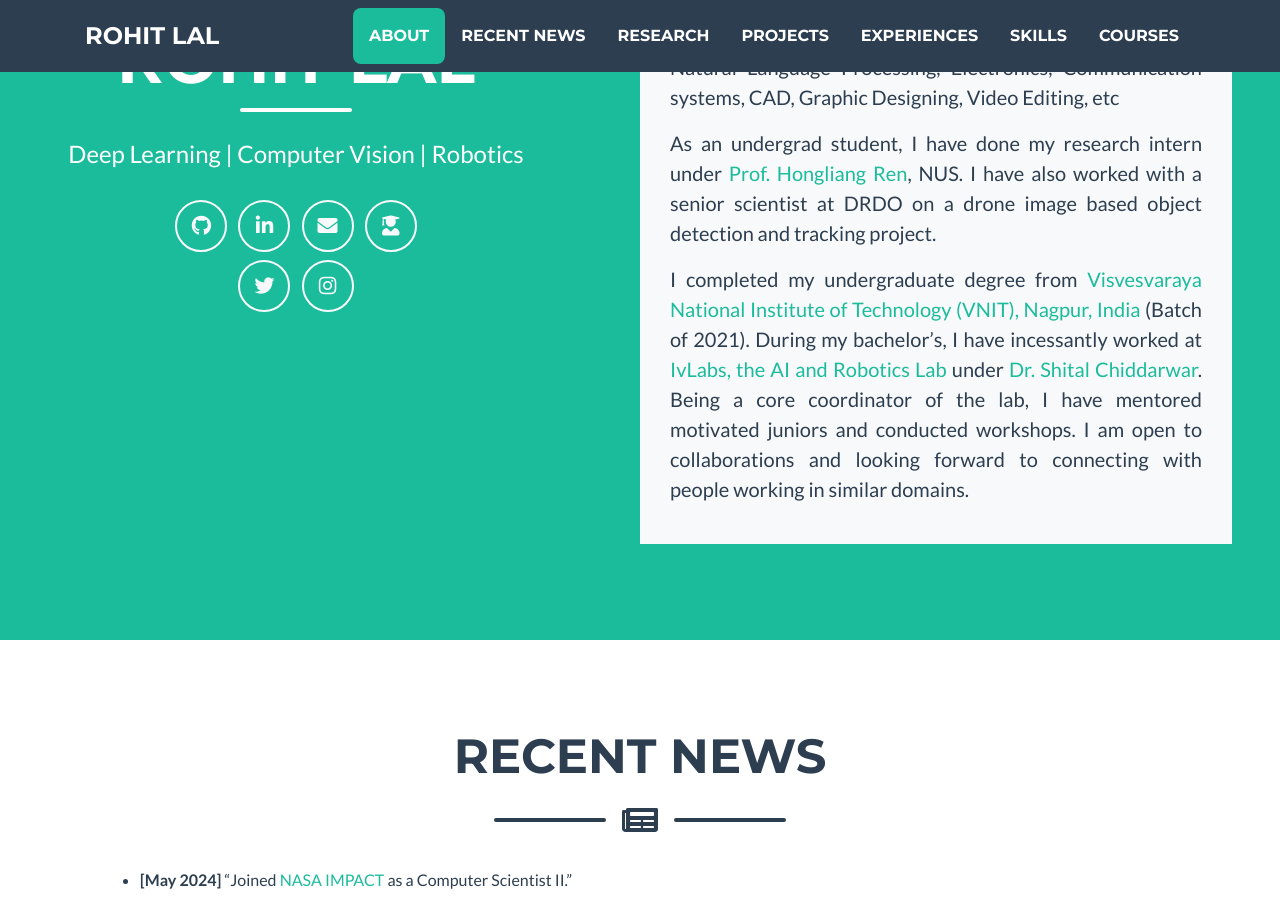
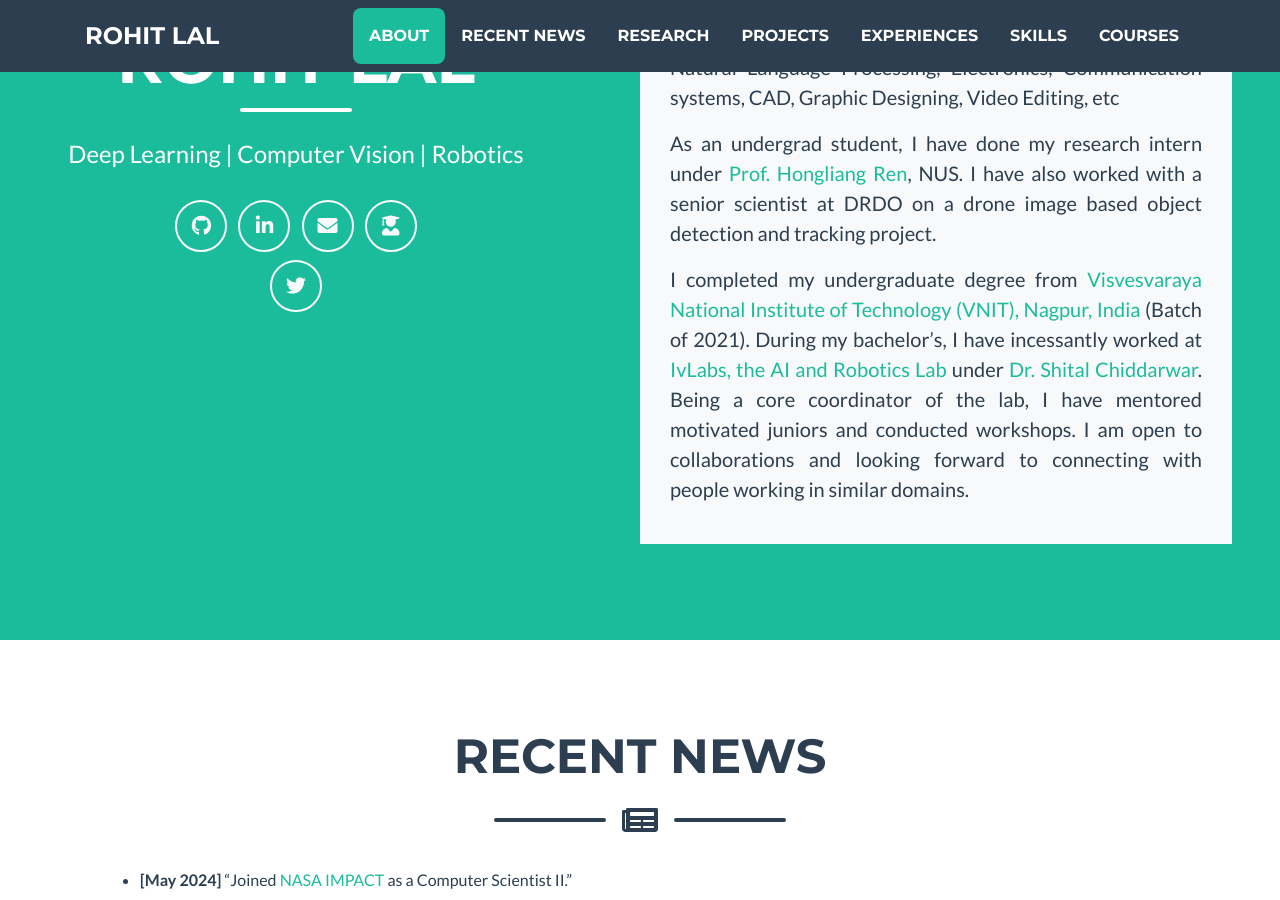
Before and after one commit to take2rohit/take2rohit.github.io, a Jekyll site: the page built from _pages/about.md, in a window 1280 px wide and 900 px high, scrolled down 708 px. Built offline with Jekyll 4.4.1, drawn with Linux system fonts in a browser that asks for light colours; a style sheet for code colours, icons or effects is not loaded.

Commit message:
Added remove social icons functionality

```diff
--- a/_data/aboutme.yml
+++ b/_data/aboutme.yml
@@ -5,7 +5,7 @@ Github : https://github.com/take2rohit/
 LinkedIn : https://in.linkedin.com/in/rohit-lal
 Email : mailto:take2rohit@gmail.com
 Twitter : https://twitter.com/take2rohit
-Instagram : https://www.instagram.com/_rohitlal_/
+# Instagram : https://www.instagram.com/_rohitlal_/
 Scholar : https://scholar.google.com/citations?user=q2nc3QoAAAAJ&hl=en#
 Map_Location_Link : https://www.google.com/maps/embed?pb=!1m18!1m12!1m3!1d3308.6721601805507!2d-117.32812878434468!3d33.97526498062691!2m3!1f0!2f0!3f0!3m2!1i1024!2i768!4f13.1!3m3!1m2!1s0x80dcae5acf0fa1e7%3A0xa67be5dc0009c039!2sWinston%20Chung%20Hall%2C%20Riverside%2C%20CA%2092507!5e0!3m2!1sen!2sus!4v1668931250166!5m2!1sen!2sus
 Work_Location : >
--- a/_includes/footer.html
+++ b/_includes/footer.html
@@ -8,33 +8,43 @@
                     <font color="white">Connect with Me</font>
                 </h4>
                 <div class="row mb-2 justify-content-center">
+                    {% if site.data.aboutme.Github %}
                     <a class="btn btn-outline-light btn-social mx-1" href="{{ site.data.aboutme.Github }}"
                         target="_blank">
                         <i class="fab fa-fw fa-github"></i>
                     </a>
+                    {% endif %}
+                    {% if site.data.aboutme.LinkedIn %}
                     <a class="btn btn-outline-light btn-social mx-1" href="{{ site.data.aboutme.LinkedIn }}"
                         target="_blank">
                         <i class="fab fa-fw fa-linkedin-in"></i>
                     </a>
+                    {% endif %}
+                    {% if site.data.aboutme.Instagram %}
                     <a class="btn btn-outline-light btn-social mx-1" href="{{ site.data.aboutme.Instagram }}"
                         target="_blank">
                         <i class="fab fa-fw fa-instagram"></i>
                     </a>
-
+                    {% endif %}
                 </div>
                 <div class="row justify-content-center">
+                    {% if site.data.aboutme.Email %}
                     <a class="btn btn-outline-light btn-social mx-1" href="{{ site.data.aboutme.Email }}">
                         <i class="fab fa fa-envelope"></i>
                     </a>
+                    {% endif %}
+                    {% if site.data.aboutme.Scholar %}
                     <a class="btn btn-outline-light btn-social mx-1" href="{{ site.data.aboutme.Scholar }}"
                         target="_blank">
                         <i class="fab fa fa-user-graduate"></i>
                     </a>
+                    {% endif %}
+                    {% if site.data.aboutme.Twitter %}
                     <a class="btn btn-outline-light btn-social mx-1" href="{{ site.data.aboutme.Twitter }}">
                         <i class="fab fa-twitter"></i>
                     </a>
+                    {% endif %}
                 </div>
-
             </div>
 
             <!-- Footer Location -->
--- a/_layouts/aboutlay.html
+++ b/_layouts/aboutlay.html
@@ -24,27 +24,36 @@ layout: home
 
 		<div class="col-lg-6 mb-5 mb-lg-0">
 			<br>
+			{% if site.data.aboutme.Github %}
 			  <a class="btn btn-outline-light btn-social mx-1 my-1" href="{{ site.data.aboutme.Github }}" target="_blank">
 				<i class="fab fa-fw fa-github"></i>
 			  </a>
-			<a class="btn btn-outline-light btn-social mx-1 my-1" href="{{ site.data.aboutme.LinkedIn }}"
-				target="_blank">
+			{% endif %}
+			{% if site.data.aboutme.LinkedIn %}
+			  <a class="btn btn-outline-light btn-social mx-1 my-1" href="{{ site.data.aboutme.LinkedIn }}" target="_blank">
 				<i class="fab fa-fw fa-linkedin-in"></i>
 			  </a>
+			{% endif %}
+			{% if site.data.aboutme.Email %}
 			  <a class="btn btn-outline-light btn-social mx-1 my-1" href="{{ site.data.aboutme.Email }}">
 				<i class="fab fa fa-envelope"></i>
 			  </a>
-			<a class="btn btn-outline-light btn-social mx-1 my-1"
-				href="{{ site.data.aboutme.Scholar }}" target="_blank">
+			{% endif %}
+			{% if site.data.aboutme.Scholar %}
+			  <a class="btn btn-outline-light btn-social mx-1 my-1" href="{{ site.data.aboutme.Scholar }}" target="_blank">
 				<i class="fab fa fa-user-graduate"></i>
 			  </a>
+			{% endif %}
+			{% if site.data.aboutme.Twitter %}
 			  <a class="btn btn-outline-light btn-social mx-1 my-1" href="{{ site.data.aboutme.Twitter }}">
 				<i class="fab fa-twitter"></i>
 			  </a>
-			<a class="btn btn-outline-light btn-social mx-1 my-1" href="{{ site.data.aboutme.Instagram }}"
-				target="_blank">
+			{% endif %}
+			{% if site.data.aboutme.Instagram %}
+			  <a class="btn btn-outline-light btn-social mx-1 my-1" href="{{ site.data.aboutme.Instagram }}" target="_blank">
 				<i class="fab fa-fw fa-instagram"></i>
 			  </a>
+			{% endif %}
 		  </div>
 	</div>
 	<section class="container py-4 bg-light text-secondary mx-5" id="about">
```
Lines whose indentation alone changed are shown as unchanged.
